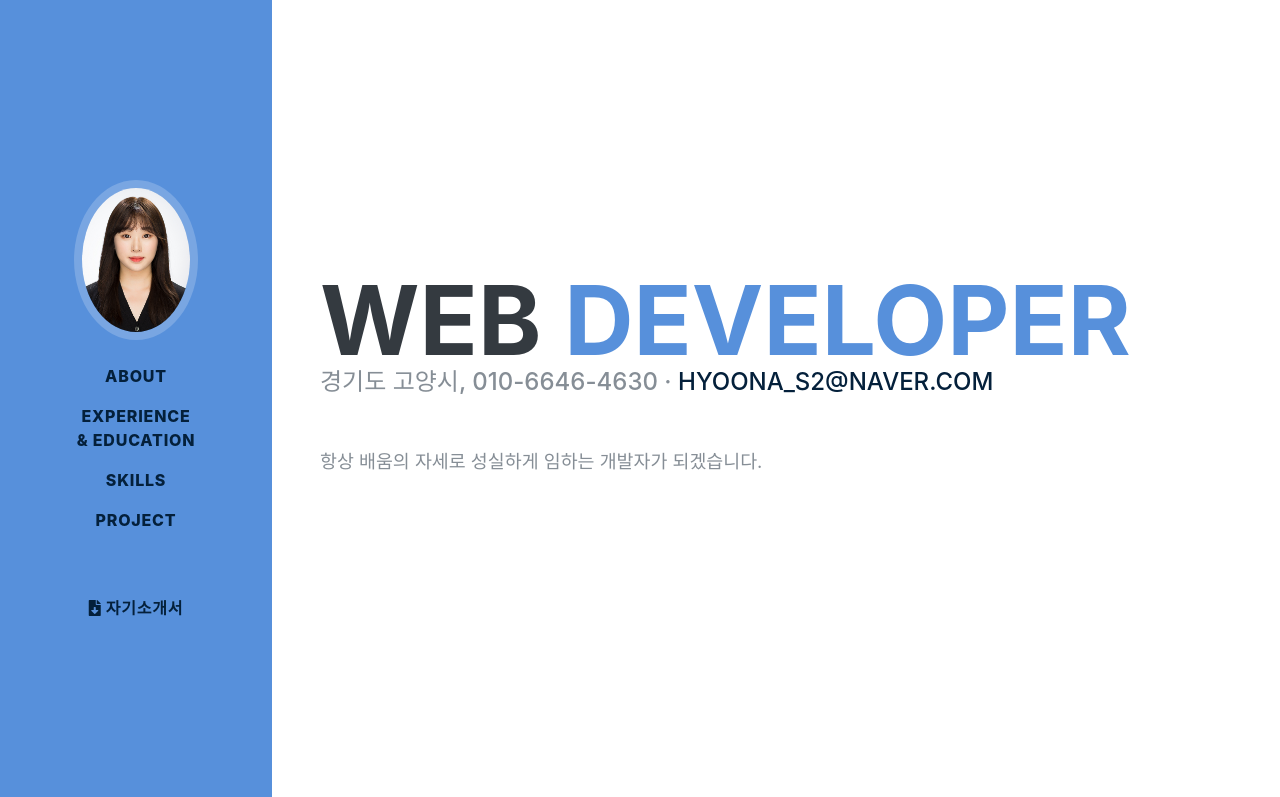
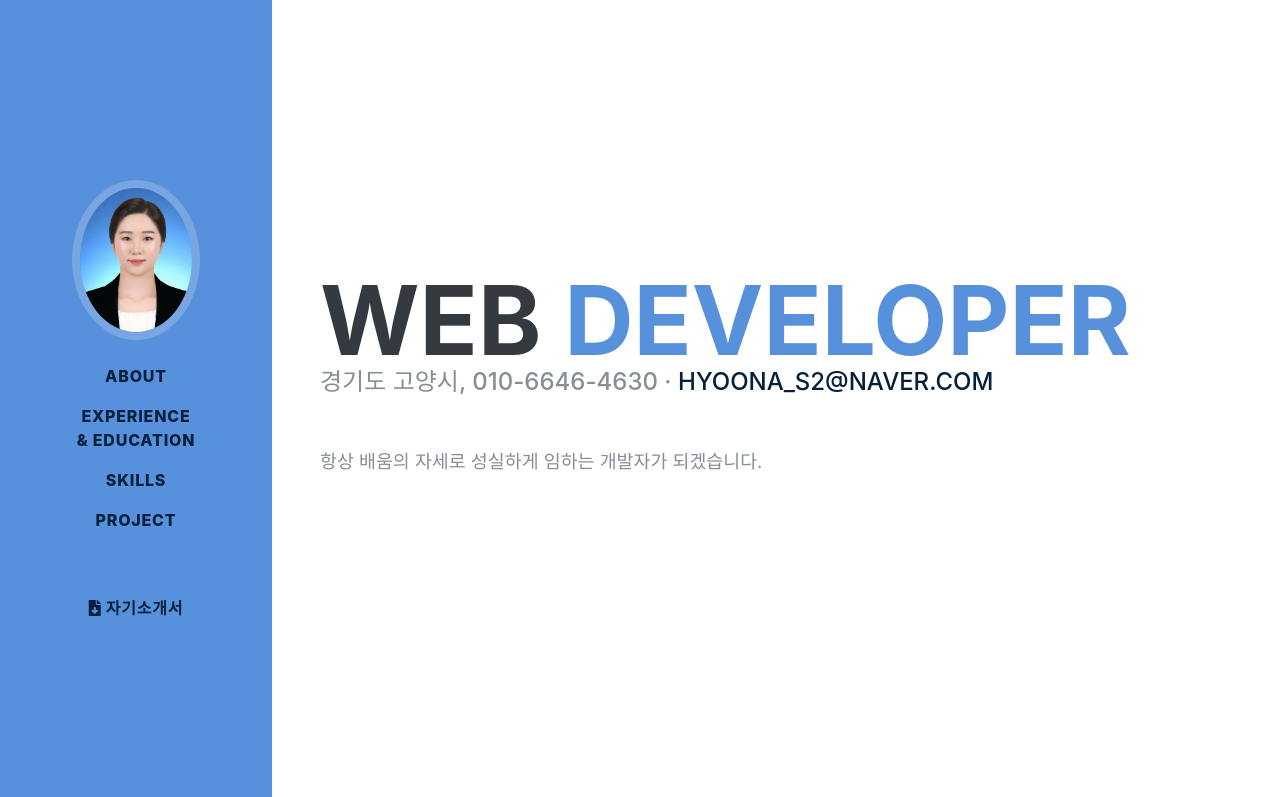
Before and after one commit to Songhyunah/Songhyunah.github.io, a plain HTML site: page index.html in a window 1280 px wide. Shown: the top 797 px of the page. Drawn offline with Linux system fonts and the light colour scheme; a web font is replaced by a local one.

Commit message:
Update index.html

```diff
--- a/index.html
+++ b/index.html
@@ -49,7 +49,7 @@ a:hover, a:focus, a:active {
     <a class="navbar-brand js-scroll-trigger" href="#page-top">
       <span class="d-block d-lg-none">송 현아 Song Hyeon Ah</span>
       <span class="d-none d-lg-block">
-        <img class="img-fluid img-profile rounded-circle mx-auto mb-2" src="img/sha.jpg" alt="">
+        <img class="img-fluid img-profile rounded-circle mx-auto mb-2" src="img/3.jpg" alt="">
       </span>
     </a>
     <button class="navbar-toggler" type="button" data-toggle="collapse" data-target="#navbarSupportedContent" aria-controls="navbarSupportedContent" aria-expanded="false" aria-label="Toggle navigation">
```
